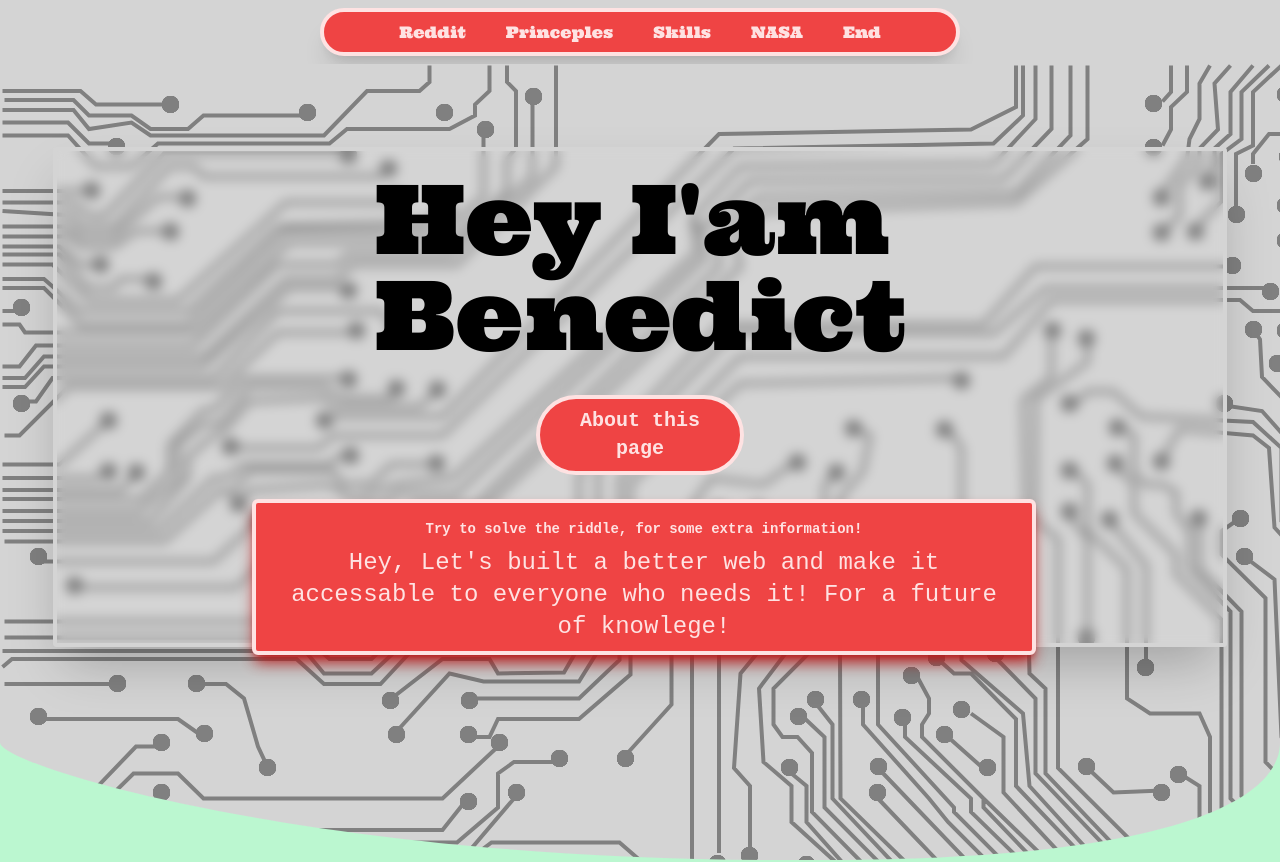
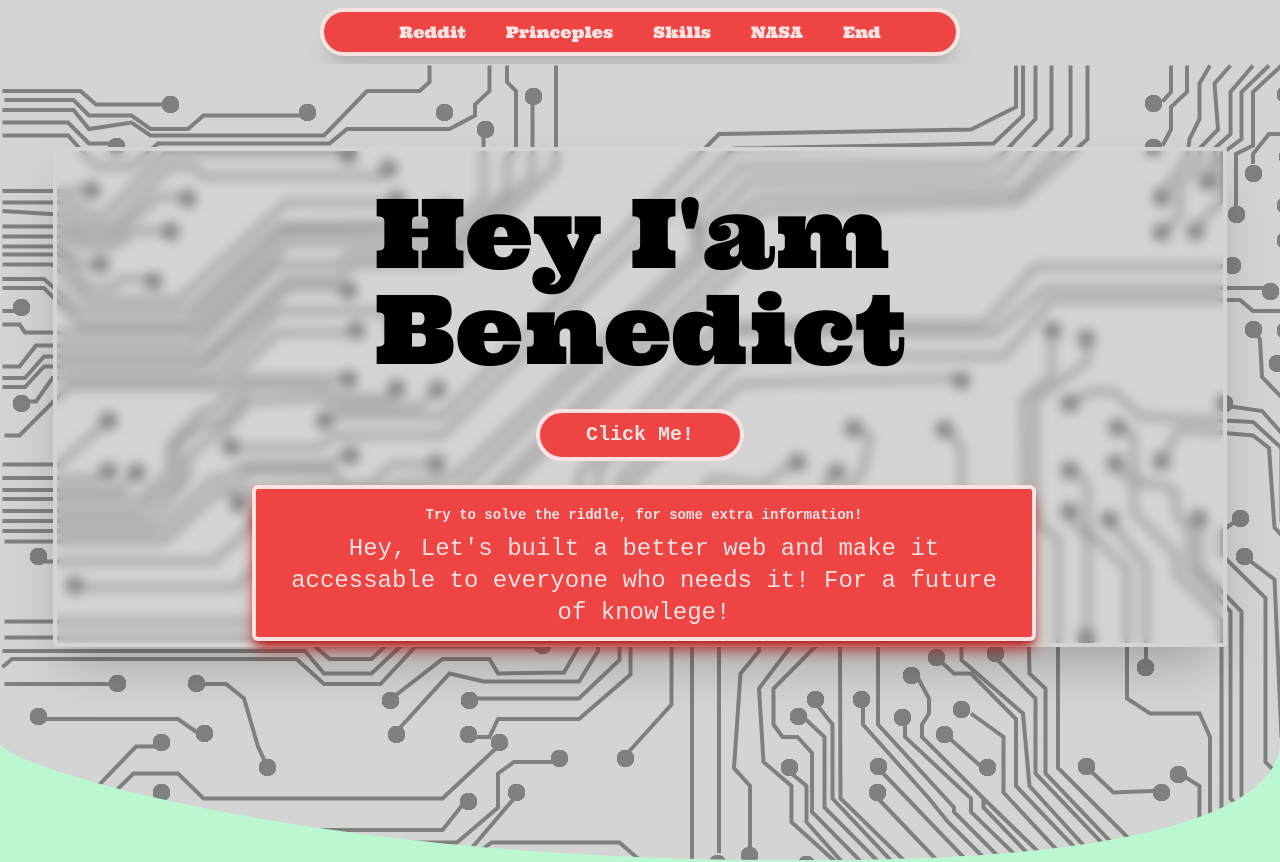
Before and after one commit to Hydrateurself/its-me, a React (Vite) app: page / in a window 1280 px wide. Shown: the top 862 px of the page. Built offline with nearby package versions, Linux system fonts and the light colour scheme; no server answers; a web font is replaced by a local one.

Commit message:
change typos and button text

```diff
--- a/src/components/section-one.tsx
+++ b/src/components/section-one.tsx
@@ -37,7 +37,7 @@ export const SectionOne = () => {
               whileTap={{ scale: 1 }}
               className="font-lekton text-red-100 font-bold text-xl rounded-full border-4 border-red-100 w-52 bg-red-500 py-2 px-4 active:bg-red-700"
             >
-              About this page
+              Click Me!
             </motion.button>
           </div>
           <div className="flex flex-col justify-center items-center w-2/3 mt-6">
```
